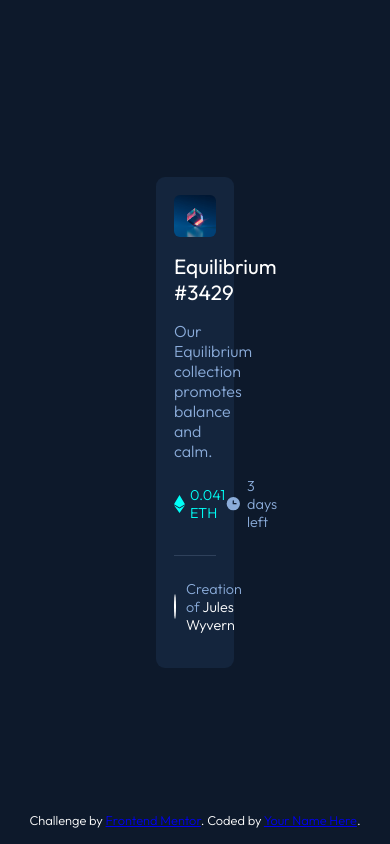
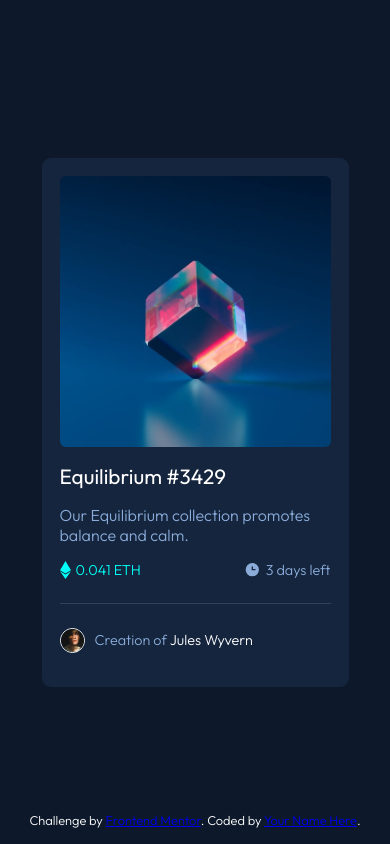
Before and after one commit to shehab20089/nft-card-component, a plain HTML site: page index.html in a window 390 px wide. Drawn offline with Linux system fonts and the light colour scheme.

Commit message:
adding mobile styles

```diff
--- a/index.css
+++ b/index.css
@@ -55,6 +55,7 @@ body {
 .card {
   width: 20%;
   padding: 1em;
+  min-width: 307px;
   background: var(--clr-card-background);
   border-radius: 9px;
 }
```
